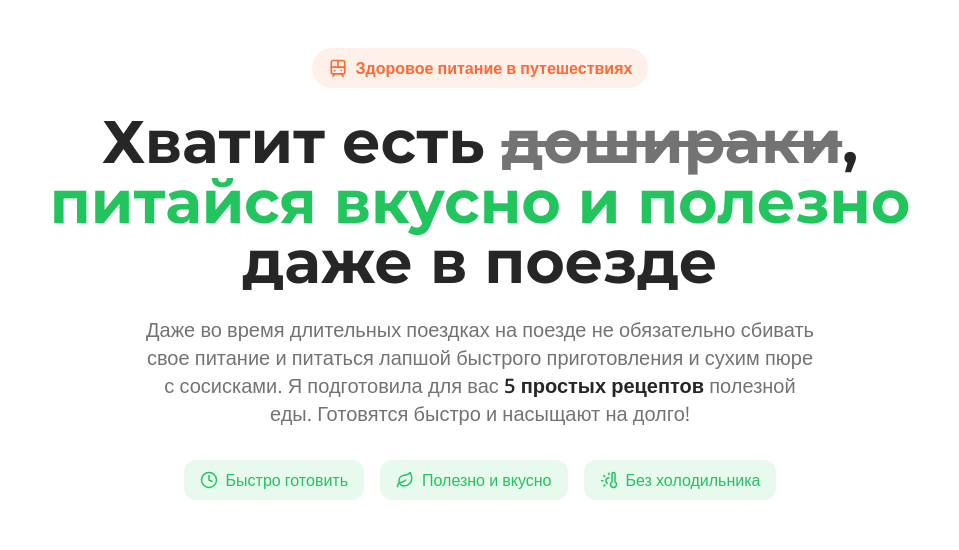
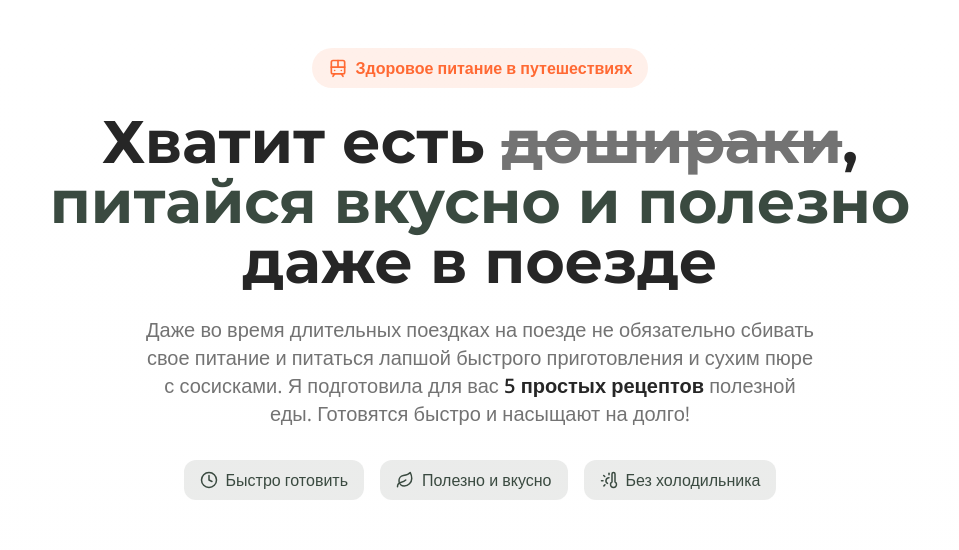
Before and after one commit to pr-poehali-dev/healthy-meals-travel, a React (Vite) app: page / in a window 1280 px wide. Shown: the top 550 px of the page, without its empty margins (160-1119 px from the left). Built offline with nearby package versions, Linux system fonts and the light colour scheme.

Commit message:
Унифицировал оттенок зеленого цвета

```diff
--- a/src/index.css
+++ b/src/index.css
@@ -15,7 +15,7 @@
     --popover: 0 0% 100%;
     --popover-foreground: 0 0% 15%;
 
-    --primary: 142 71% 45%;
+    --primary: 143 12% 26%;
     --primary-foreground: 0 0% 100%;
 
     --secondary: 16 100% 60%;
@@ -32,7 +32,7 @@
 
     --border: 0 0% 90%;
     --input: 0 0% 90%;
-    --ring: 142 71% 45%;
+    --ring: 143 12% 26%;
 
     --radius: 0.75rem;
 
```
